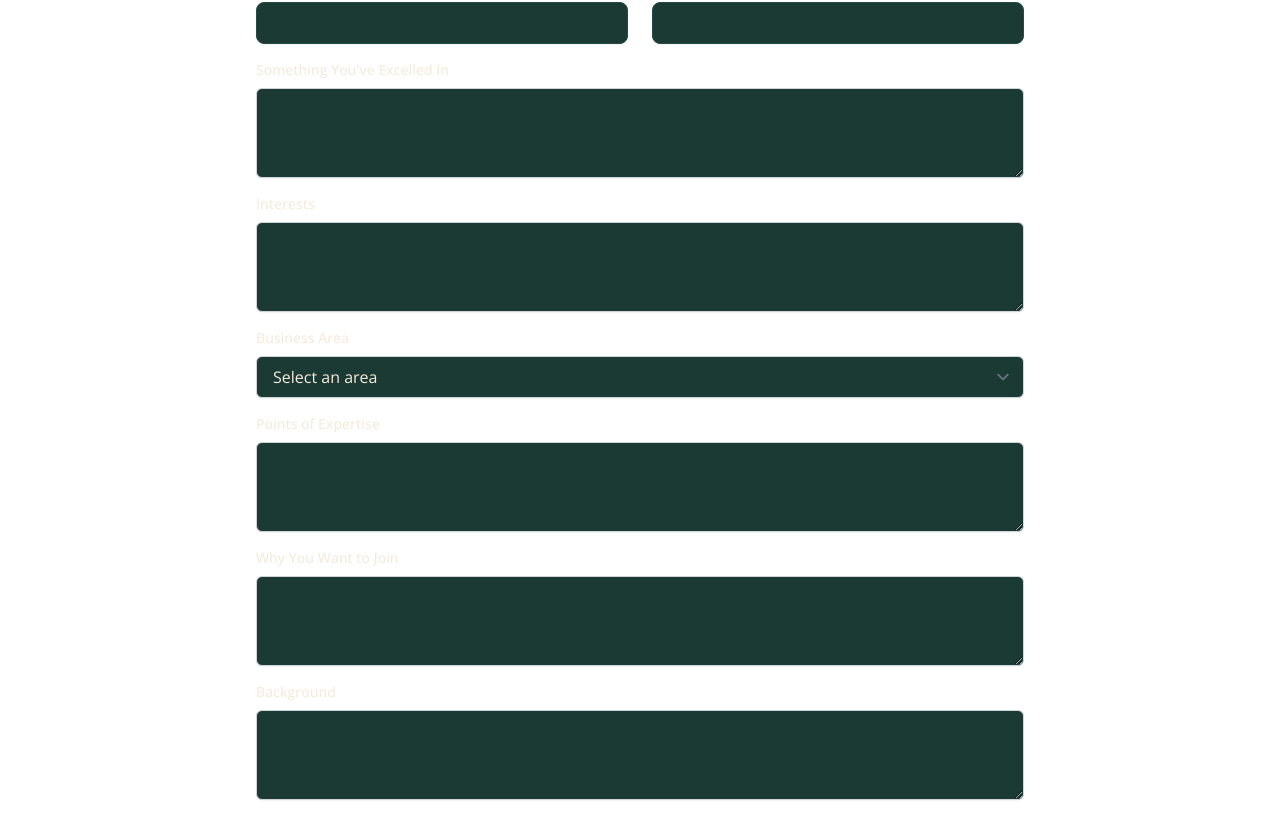
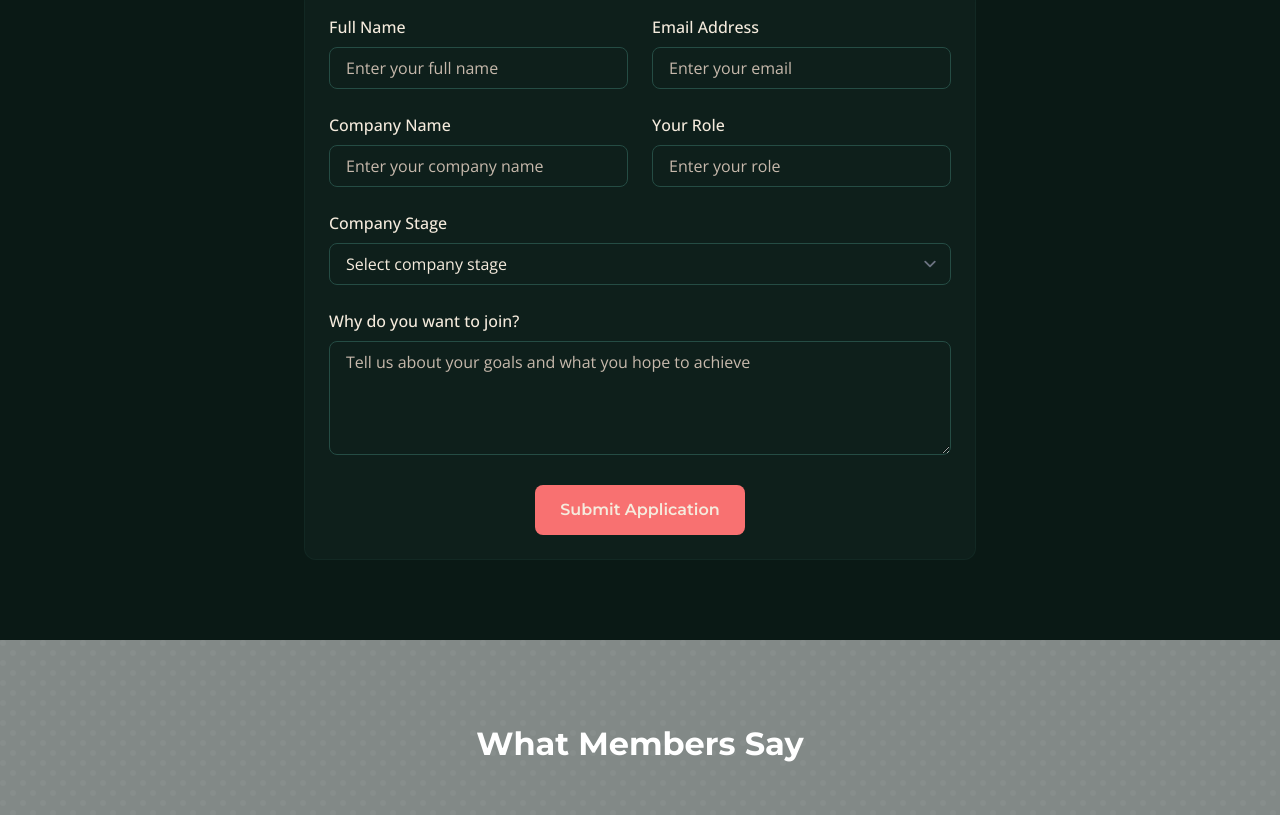
Before and after one commit to wikatar/founderscircle.one, a React (Vite) app: page / in a window 1280 px wide. Shown: the part 3485-4300 px from the top of the page. Built offline with nearby package versions, Linux system fonts and the light colour scheme.

Commit message:
Fix: Improve form readability and contrast with dark backgrounds

```diff
--- a/src/components/ApplicationForm.tsx
+++ b/src/components/ApplicationForm.tsx
@@ -3,71 +3,40 @@ import { motion } from 'framer-motion';
 
 const ApplicationForm = () => {
   const [formData, setFormData] = useState({
-    fullName: '',
+    name: '',
     email: '',
-    excellence: '',
-    interests: '',
-    businessArea: '',
-    expertise: '',
-    whyJoin: '',
-    background: '',
+    company: '',
+    role: '',
+    stage: '',
+    message: ''
   });
+
+  const handleSubmit = (e: React.FormEvent) => {
+    e.preventDefault();
+    // Handle form submission
+    console.log(formData);
+  };
 
   const handleChange = (e: React.ChangeEvent<HTMLInputElement | HTMLTextAreaElement | HTMLSelectElement>) => {
     const { name, value } = e.target;
-    setFormData(prev => ({
-      ...prev,
-      [name]: value
-    }));
-  };
-
-  const handleSubmit = async (e: React.FormEvent) => {
-    e.preventDefault();
-    // Here you would typically integrate with Formspree or your backend
-    try {
-      const response = await fetch('https://formspree.io/f/your-form-id', {
-        method: 'POST',
-        headers: {
-          'Content-Type': 'application/json',
-        },
-        body: JSON.stringify(formData),
-      });
-
-      if (response.ok) {
-        alert('Application submitted successfully!');
-        setFormData({
-          fullName: '',
-          email: '',
-          excellence: '',
-          interests: '',
-          businessArea: '',
-          expertise: '',
-          whyJoin: '',
-          background: '',
-        });
-      } else {
-        throw new Error('Failed to submit form');
-      }
-    } catch (error) {
-      alert('There was an error submitting your application. Please try again.');
-    }
+    setFormData(prev => ({ ...prev, [name]: value }));
   };
 
   return (
-    <section id="apply" className="section bg-white">
-      <div className="container max-w-3xl">
+    <section className="section bg-bg-darker relative overflow-hidden">
+      <div className="container">
         <motion.div
           initial={{ opacity: 0, y: 20 }}
           whileInView={{ opacity: 1, y: 0 }}
           viewport={{ once: true }}
           transition={{ duration: 0.6 }}
-          className="text-center mb-12"
+          className="text-center mb-16"
         >
-          <h2 className="text-h2-mobile md:text-h2-desktop text-navy mb-4">
-            Apply to Join
+          <h2 className="text-h2-desktop md:text-h2-desktop text-accent mb-4">
+            Apply for Membership
           </h2>
-          <p className="text-lg text-gray-600">
-            Tell us why you're a fit. We'll follow up with top applicants.
+          <p className="text-text-light text-lg max-w-2xl mx-auto">
+            Join an elite group of founders who are committed to growth and excellence.
           </p>
         </motion.div>
 
@@ -77,142 +46,113 @@ const ApplicationForm = () => {
           viewport={{ once: true }}
           transition={{ duration: 0.6, delay: 0.2 }}
           onSubmit={handleSubmit}
-          className="space-y-6"
+          className="max-w-2xl mx-auto card"
         >
-          <div className="space-y-4">
-            <div className="grid grid-cols-1 gap-6 sm:grid-cols-2">
+          <div className="grid grid-cols-1 md:grid-cols-2 gap-6 mb-6">
             <div>
-                <label htmlFor="fullName" className="block text-sm font-medium text-navy">
+              <label htmlFor="name" className="text-text-light font-medium mb-2 block">
                 Full Name
               </label>
               <input
                 type="text"
-                  name="fullName"
-                  id="fullName"
+                id="name"
+                name="name"
+                value={formData.name}
+                onChange={handleChange}
                 required
-                  value={formData.fullName}
-                  onChange={handleChange}
-                  className="mt-1 block w-full rounded-md border-gray-300 shadow-sm focus:border-teal focus:ring-teal"
+                className="w-full"
+                placeholder="Enter your full name"
               />
             </div>
-
             <div>
-                <label htmlFor="email" className="block text-sm font-medium text-navy">
-                  Email
+              <label htmlFor="email" className="text-text-light font-medium mb-2 block">
+                Email Address
               </label>
               <input
                 type="email"
+                id="email"
                 name="email"
-                  id="email"
-                  required
                 value={formData.email}
                 onChange={handleChange}
-                  className="mt-1 block w-full rounded-md border-gray-300 shadow-sm focus:border-teal focus:ring-teal"
+                required
+                className="w-full"
+                placeholder="Enter your email"
               />
             </div>
           </div>
 
+          <div className="grid grid-cols-1 md:grid-cols-2 gap-6 mb-6">
             <div>
-              <label htmlFor="excellence" className="block text-sm font-medium text-navy">
-                Something You've Excelled In
+              <label htmlFor="company" className="text-text-light font-medium mb-2 block">
+                Company Name
               </label>
-              <textarea
-                name="excellence"
-                id="excellence"
+              <input
+                type="text"
+                id="company"
+                name="company"
+                value={formData.company}
+                onChange={handleChange}
                 required
-                value={formData.excellence}
-                onChange={handleChange}
-                rows={3}
-                className="mt-1 block w-full rounded-md border-gray-300 shadow-sm focus:border-teal focus:ring-teal"
+                className="w-full"
+                placeholder="Enter your company name"
               />
             </div>
-
             <div>
-              <label htmlFor="interests" className="block text-sm font-medium text-navy">
-                Interests
+              <label htmlFor="role" className="text-text-light font-medium mb-2 block">
+                Your Role
               </label>
-              <textarea
-                name="interests"
-                id="interests"
+              <input
+                type="text"
+                id="role"
+                name="role"
+                value={formData.role}
+                onChange={handleChange}
                 required
-                value={formData.interests}
-                onChange={handleChange}
-                rows={3}
-                className="mt-1 block w-full rounded-md border-gray-300 shadow-sm focus:border-teal focus:ring-teal"
-              />
-            </div>
-
-            <div>
-              <label htmlFor="businessArea" className="block text-sm font-medium text-navy">
-                Business Area
-              </label>
-              <select
-                name="businessArea"
-                id="businessArea"
-                required
-                value={formData.businessArea}
-                onChange={handleChange}
-                className="mt-1 block w-full rounded-md border-gray-300 shadow-sm focus:border-teal focus:ring-teal"
-              >
-                <option value="">Select an area</option>
-                <option value="Tech">Tech</option>
-                <option value="E-commerce">E-commerce</option>
-                <option value="Services">Services</option>
-                <option value="Other">Other</option>
-              </select>
-            </div>
-
-            <div>
-              <label htmlFor="expertise" className="block text-sm font-medium text-navy">
-                Points of Expertise
-              </label>
-              <textarea
-                name="expertise"
-                id="expertise"
-                required
-                value={formData.expertise}
-                onChange={handleChange}
-                rows={3}
-                className="mt-1 block w-full rounded-md border-gray-300 shadow-sm focus:border-teal focus:ring-teal"
-              />
-            </div>
-
-            <div>
-              <label htmlFor="whyJoin" className="block text-sm font-medium text-navy">
-                Why You Want to Join
-              </label>
-              <textarea
-                name="whyJoin"
-                id="whyJoin"
-                required
-                value={formData.whyJoin}
-                onChange={handleChange}
-                rows={3}
-                className="mt-1 block w-full rounded-md border-gray-300 shadow-sm focus:border-teal focus:ring-teal"
-              />
-            </div>
-
-            <div>
-              <label htmlFor="background" className="block text-sm font-medium text-navy">
-                Background
-              </label>
-              <textarea
-                name="background"
-                id="background"
-                required
-                value={formData.background}
-                onChange={handleChange}
-                rows={3}
-                className="mt-1 block w-full rounded-md border-gray-300 shadow-sm focus:border-teal focus:ring-teal"
+                className="w-full"
+                placeholder="Enter your role"
               />
             </div>
           </div>
 
+          <div className="mb-6">
+            <label htmlFor="stage" className="text-text-light font-medium mb-2 block">
+              Company Stage
+            </label>
+            <select
+              id="stage"
+              name="stage"
+              value={formData.stage}
+              onChange={handleChange}
+              required
+              className="w-full"
+            >
+              <option value="">Select company stage</option>
+              <option value="idea">Idea Stage</option>
+              <option value="mvp">MVP</option>
+              <option value="early">Early Traction</option>
+              <option value="growth">Growth</option>
+              <option value="scale">Scale</option>
+            </select>
+          </div>
+
+          <div className="mb-6">
+            <label htmlFor="message" className="text-text-light font-medium mb-2 block">
+              Why do you want to join?
+            </label>
+            <textarea
+              id="message"
+              name="message"
+              value={formData.message}
+              onChange={handleChange}
+              required
+              rows={4}
+              className="w-full"
+              placeholder="Tell us about your goals and what you hope to achieve"
+            />
+          </div>
+
           <div className="text-center">
-            <button
-              type="submit"
-              className="btn-primary w-full sm:w-auto"
-            >
+            <button type="submit" className="btn-primary">
               Submit Application
             </button>
           </div>
--- a/src/index.css
+++ b/src/index.css
@@ -53,7 +53,7 @@
   input[type="tel"],
   textarea,
   select {
-    @apply bg-bg-lighter border border-border-gray text-text-light rounded-lg px-4 py-2
+    @apply bg-bg-darker border border-border-gray text-text-light rounded-lg px-4 py-2
            focus:border-accent focus:ring-1 focus:ring-accent focus:outline-none
            placeholder-text-muted;
   }
```
Lines whose indentation alone changed are shown as unchanged.
